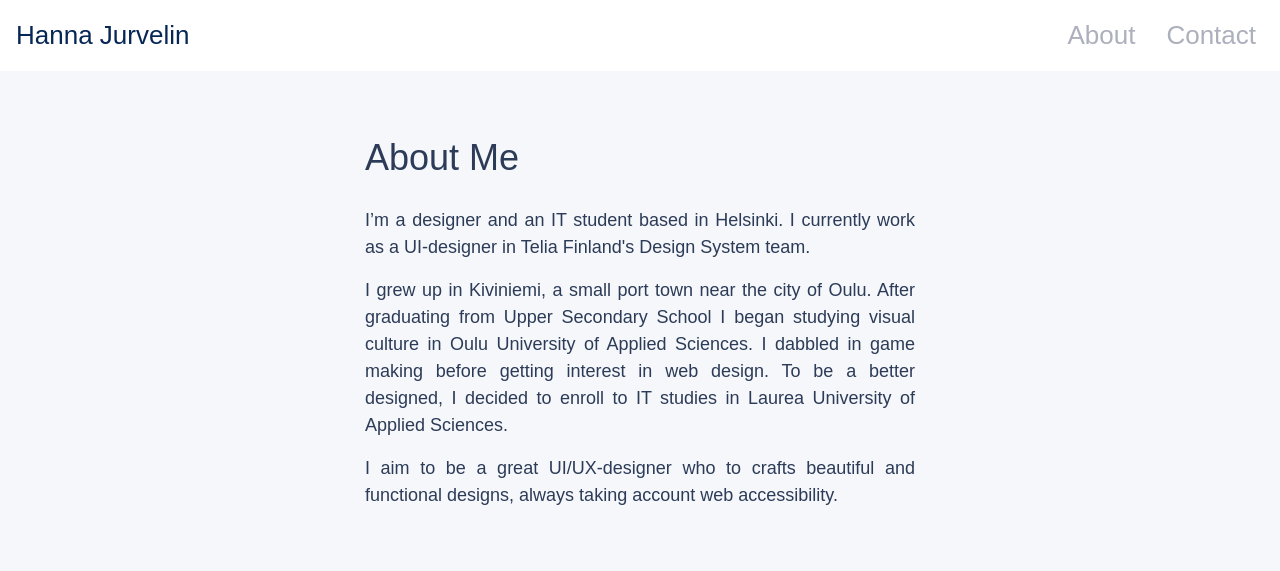
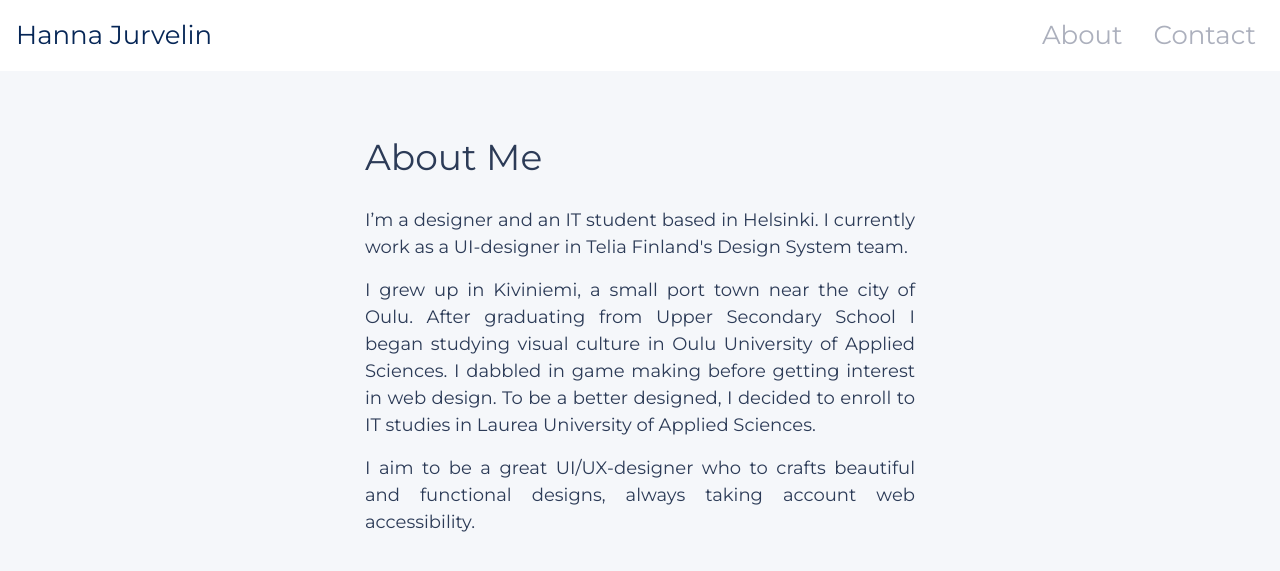
Before and after one commit to HannaJurvelin/hannajurvelin, a Jekyll site: the page built from about.md, in a window 1280 px wide. Shown: the top 571 px of the page. Built offline with Jekyll 4.4.1, drawn with Linux system fonts in a browser that asks for light colours; nearby versions of some CDN libraries.

Commit message:
Added new font

```diff
--- a/_includes/head.html
+++ b/_includes/head.html
@@ -1,10 +1,15 @@
 <!DOCTYPE html>
+
 <head>
     <meta charset="utf-8">
     <title>{{site.title}}</title>
     <meta name="description" content="">
     <meta name="viewport" content="width=device-width, initial-scale=1">
-        <link rel="stylesheet" href="https://stackpath.bootstrapcdn.com/bootstrap/4.2.1/css/bootstrap.min.css" integrity="sha384-GJzZqFGwb1QTTN6wy59ffF1BuGJpLSa9DkKMp0DgiMDm4iYMj70gZWKYbI706tWS" crossorigin="anonymous">
+    <link rel="stylesheet" href="https://stackpath.bootstrapcdn.com/bootstrap/4.2.1/css/bootstrap.min.css"
+        integrity="sha384-GJzZqFGwb1QTTN6wy59ffF1BuGJpLSa9DkKMp0DgiMDm4iYMj70gZWKYbI706tWS" crossorigin="anonymous">
     <link rel="stylesheet" href="{{site.baseurl}}/css/main.css">
+    <link rel="preconnect" href="https://fonts.gstatic.com">
+    <link href="https://fonts.googleapis.com/css2?family=Montserrat&display=swap" rel="stylesheet">
 </head>
+
 <body>
```
Lines whose indentation alone changed are shown as unchanged.
